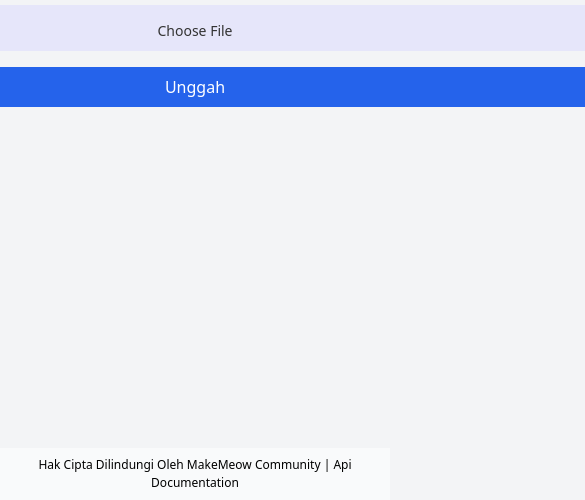
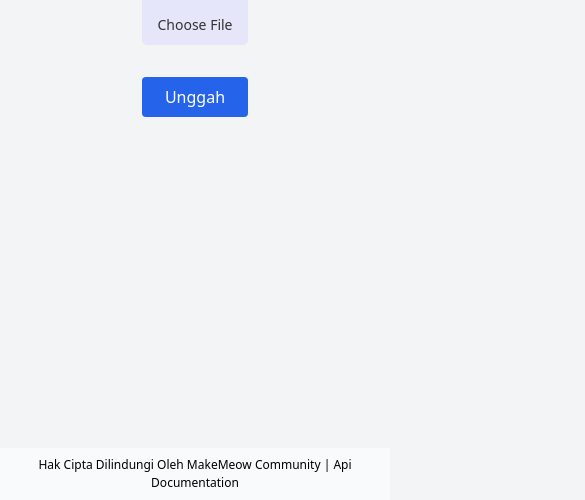
Before and after one commit to DawnDakotaBogisich/MeowFile, a website: page index.html in a window 390 px wide. Shown: the part 396-896 px from the top of the page, 585 px wide, since content can reach past the window. Drawn offline with nearby package versions, Linux system fonts and the light colour scheme; some packages are replaced by stand-ins of ours; a script that the page names is missing.

Commit message:
first commit

```diff
--- a/index.html
+++ b/index.html
@@ -74,18 +74,19 @@
     font-size: 2rem;
   }
   .upload-file {
-    width: calc(100% + 600px);
-    margin-left: -200px;
-    margin-right: -200px;
+    width: 100%;
+    max-width: 230px;
+    margin: 0 auto;
+    margin-bottom: 1rem;
   }
   .upload-file span {
-    margin-left: 300px;
-    margin-right: 300px;
+    display: block;
+    margin-top: 0.5rem;
   }
   button {
-    width: calc(100% + 600px);
-    margin-left: -300px;
-    margin-right: -300px;
+    width: 100%;
+    max-width: 230px;
+    margin: 0 auto;
   }
 }
   </style>
```
